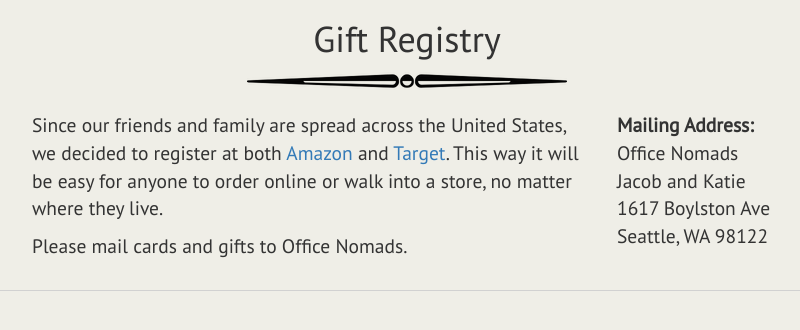
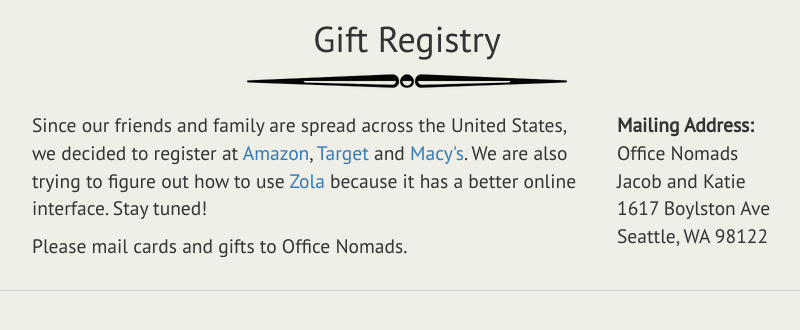
Before and after one commit to jsayles/wedding, a Django app: page /registry/ in a window 1280 px wide. Shown: the part 51-381 px from the top of the page, without its empty margins (233-1033 px from the left). Run offline with Django 3.2, Linux system fonts and the light colour scheme; parts of the project's set-up code (start-up, migrations or seed data) failed here and were passed over; some libraries are stand-ins or nearby versions.

Commit message:
updated registry text with zola and macy's link

```diff
--- a/wedding/templates/registry.html
+++ b/wedding/templates/registry.html
@@ -7,10 +7,13 @@
 <div class="row">
 	<div class="col-sm-6 col-sm-offset-2">
 		<p class="text-left">
-			Since our friends and family are spread across the United States, we decided to register at both
-			<a href="http://www.amazon.com/registry/wedding/2KCPZN351QGD8">Amazon</a> and
-			<a href="https://www-secure.target.com/gift-registry/registry/V9fPZ73tKp4au-rP42PbPA">Target</a>.
-			This way it will be easy for anyone to order online or walk into a store, no matter where they live.</p>
+			Since our friends and family are spread across the United States, we decided to register at
+			<a href="http://www.amazon.com/registry/wedding/2KCPZN351QGD8">Amazon</a>,
+			<a href="https://www-secure.target.com/gift-registry/registry/V9fPZ73tKp4au-rP42PbPA">Target</a> and
+			<a href="http://www1.macys.com/registry/wedding/guest/?registryId=2234378">Macy's</a>.
+			We are also trying to figure out how to use <a href="https://www.zola.com/registry/jacobandkatiegetmarried">Zola</a>
+			because it has a better online interface.  Stay tuned!
+		</p>
 		<p class="text-left">
 			Please mail cards and gifts to Office Nomads.
 		</p>
```
